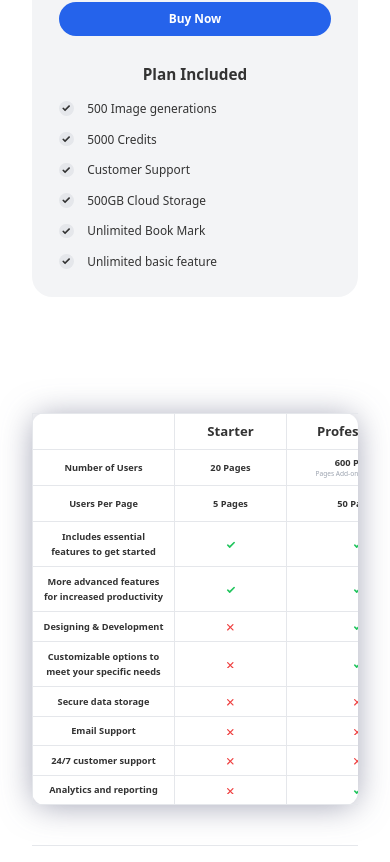
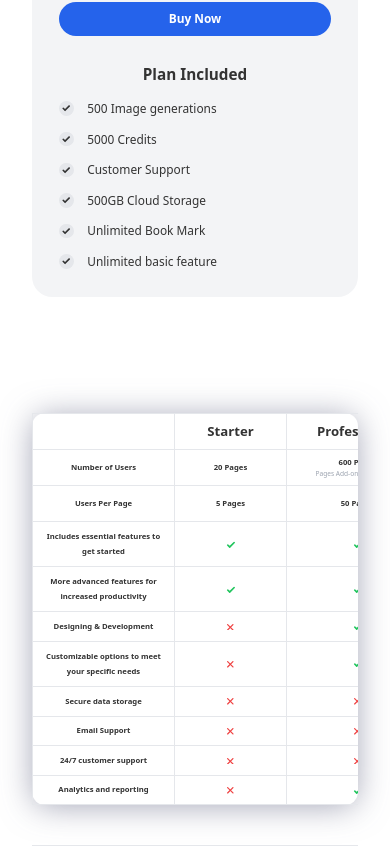
Before and after one commit to romansalom/proyectoMati, a React (Vite) app in the folder vite-project/: page / in a window 390 px wide. Shown: the part 3053-3915 px from the top of the page. Built offline with nearby package versions, Linux system fonts and the light colour scheme.

Commit message:
modificasndo letra de la tabla

```diff
--- a/vite-project/src/App.css
+++ b/vite-project/src/App.css
@@ -62,7 +62,7 @@
   }
 
   .contenedores-zoom td {
-    font-size: 120%;
+    font-size: 100%;
     /* Aumenta el tamaño de fuente en un 20% */
   }
 
```
